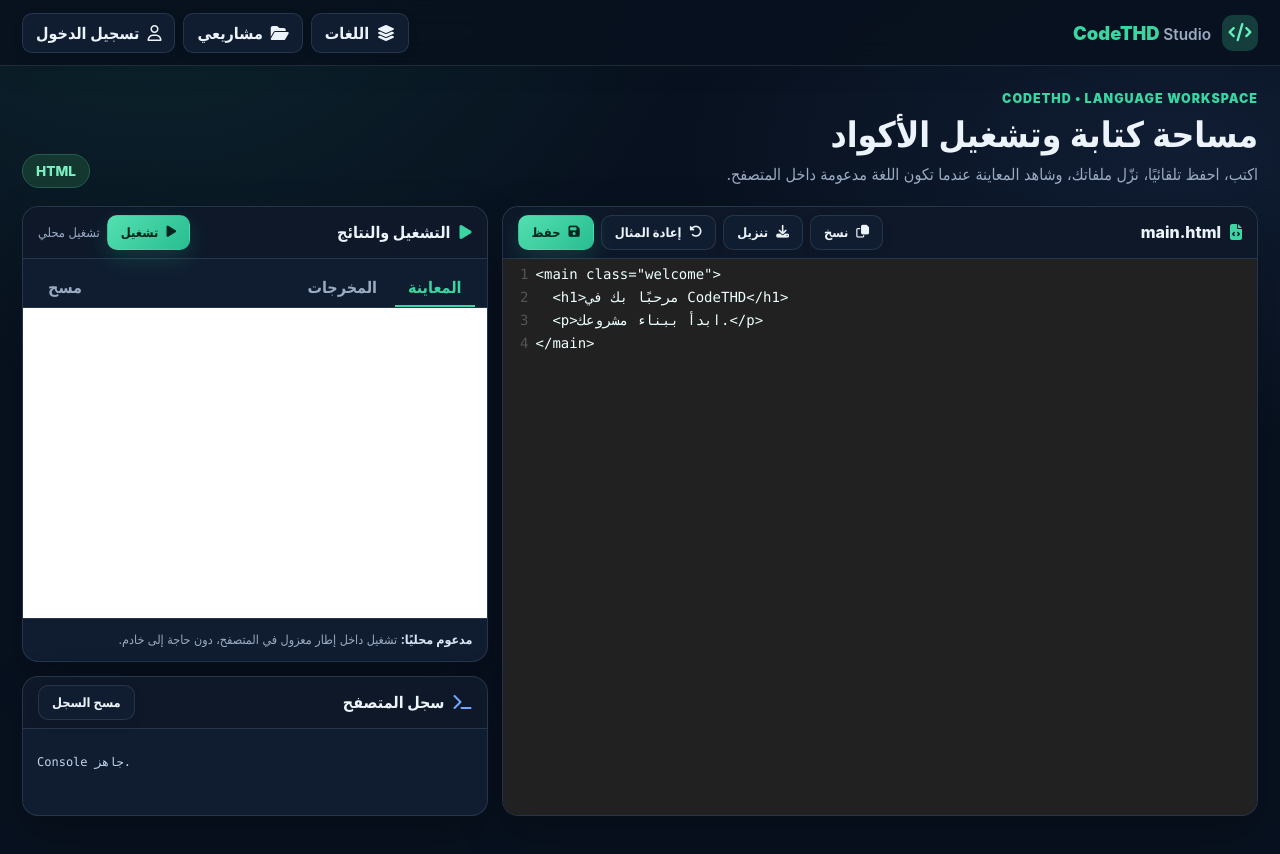
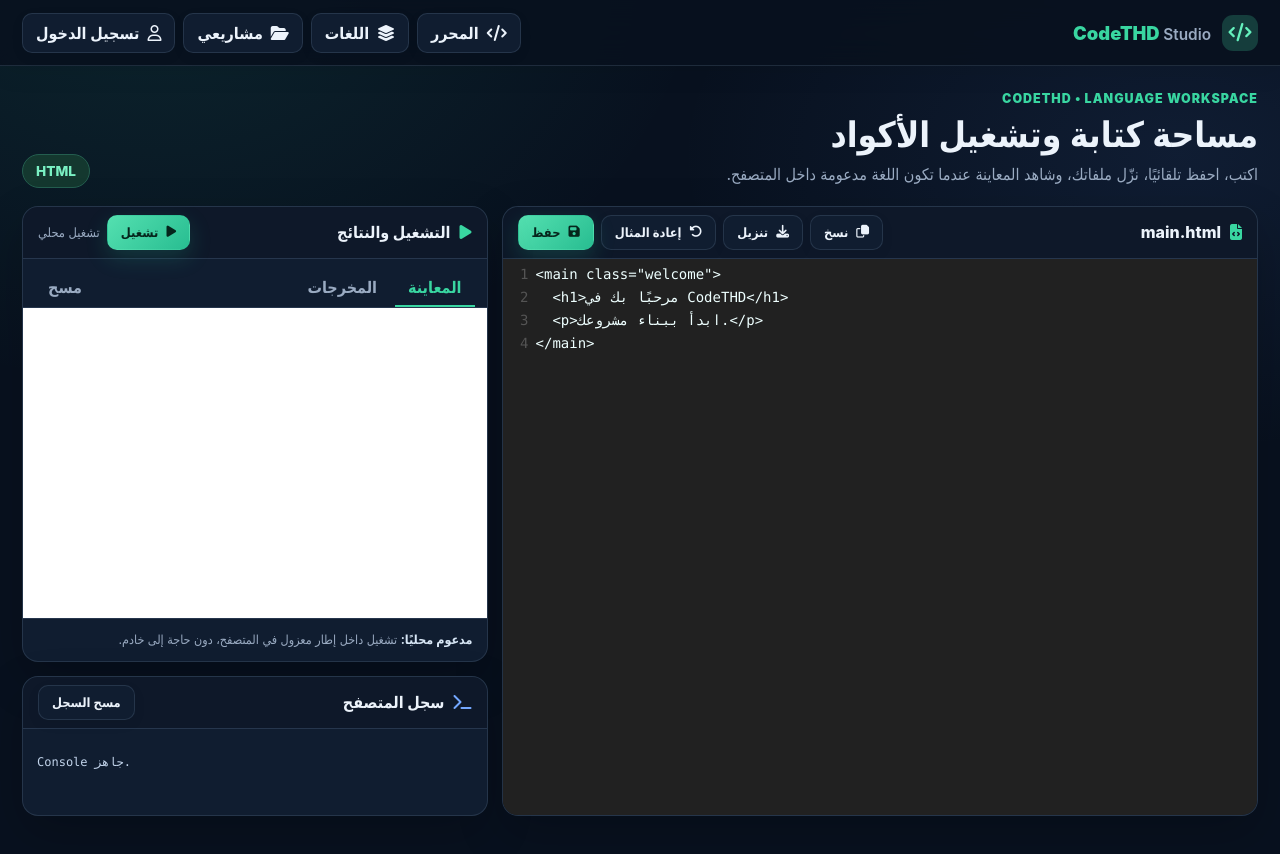
Before and after one commit to yasinaa2026-hash/codethd, a plain HTML site: page language.html in a window 1280 px wide. Drawn offline with nearby package versions, Linux system fonts and the light colour scheme; a script that the page names is missing.

Commit message:
Add direct navigation to main workspace

```diff
--- a/language.html
+++ b/language.html
@@ -36,6 +36,7 @@
 <header class="topbar">
   <a class="brand" href="index.html"><span class="brandmark"><i class="fa-solid fa-code"></i></span><span>CodeTHD <small style="color:var(--muted);font-weight:600">Studio</small></span></a>
   <nav class="nav">
+    <a class="btn" href="studio.html"><i class="fa-solid fa-code"></i><span class="hide-mobile">المحرر</span></a>
     <a class="btn" href="languages.html"><i class="fa-solid fa-layer-group"></i><span class="hide-mobile">اللغات</span></a>
     <a class="btn" href="projects.html"><i class="fa-solid fa-folder-open"></i><span class="hide-mobile">مشاريعي</span></a>
     <a class="btn" id="accountLink" href="auth.html"><i class="fa-regular fa-user"></i><span class="hide-mobile">تسجيل الدخول</span></a>
```
